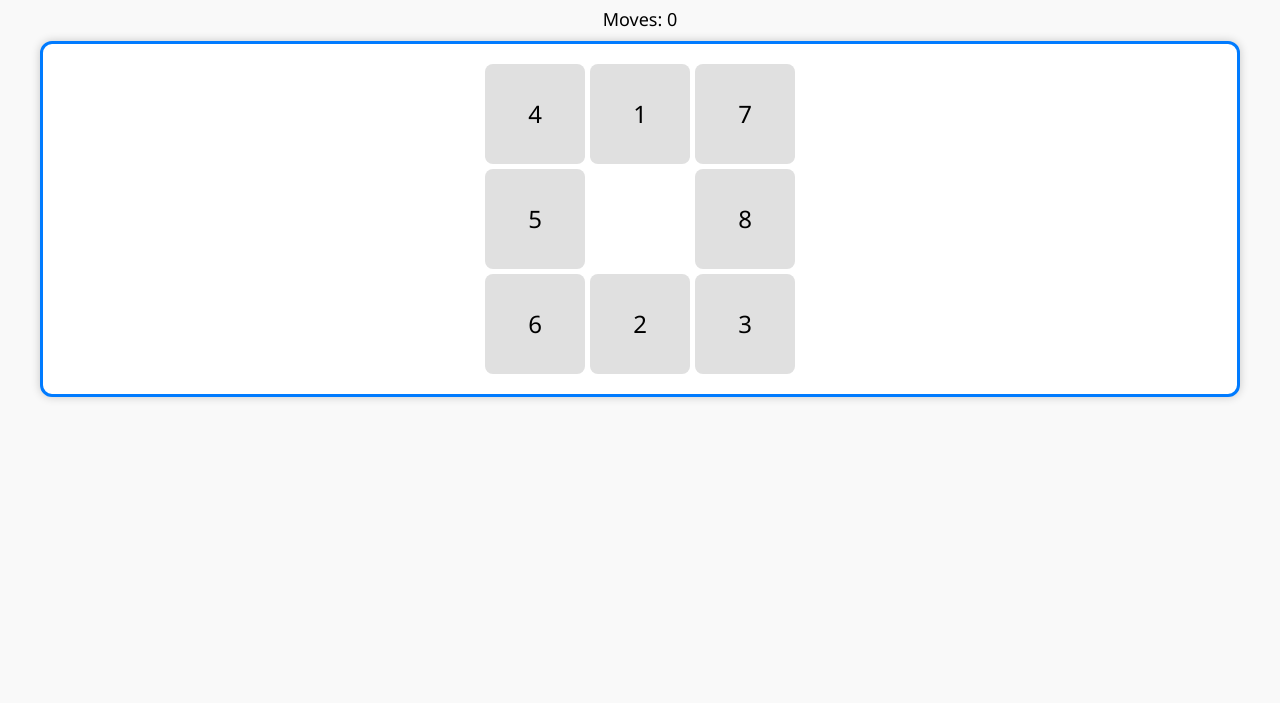
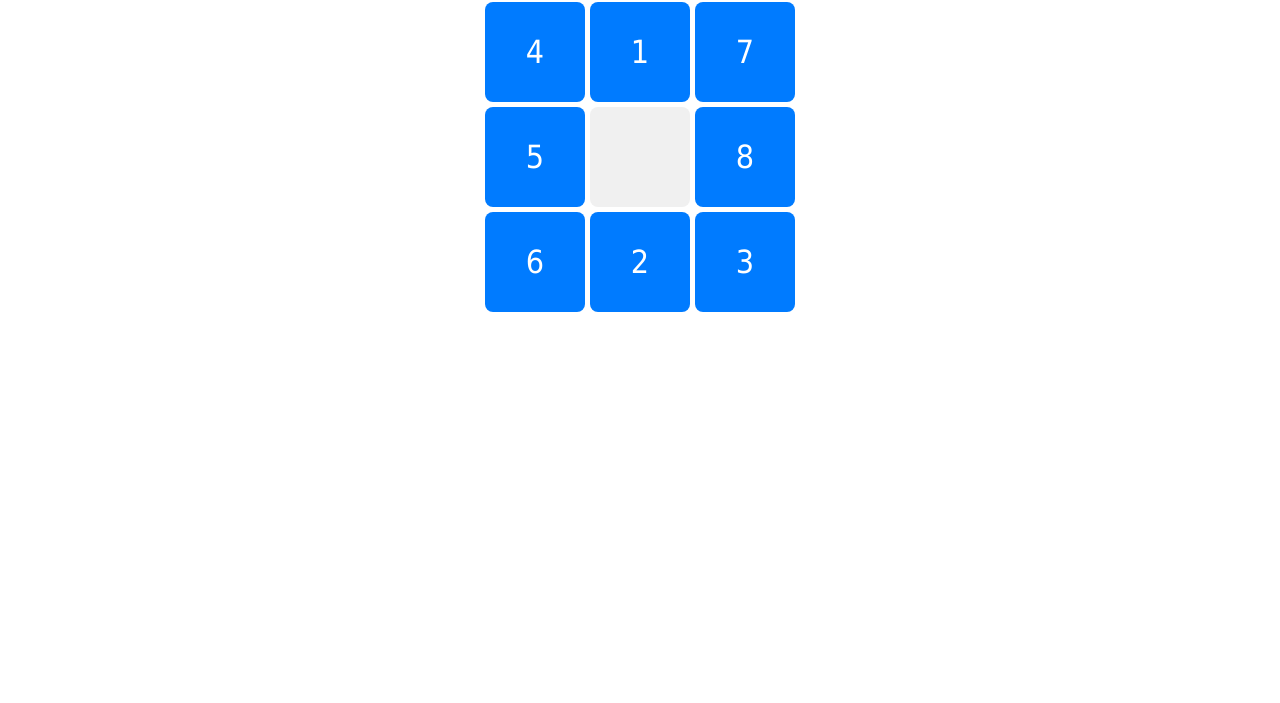
Before and after one commit to devdemoteam/extension2, a plain HTML site: page index.html in a window 1280 px wide. Shown: the part 97-800 px from the top of the page. Drawn offline with Linux system fonts and the light colour scheme.

Commit message:
Update index.html

```diff
--- a/index.html
+++ b/index.html
@@ -1,62 +1,45 @@
+
 <!DOCTYPE html>
 <html lang="en">
 <head>
     <meta charset="UTF-8">
-    <title>Coffee time ☕</title>
+    <title>3x3 Slide Puzzle</title>
     <style>
         body {
-            font-family: "Segoe UI", sans-serif;
+            font-family: Tahoma, sans-serif;
             text-align: center;
             margin: 40px;
-            background-color: #f9f9f9;
         }
-        #moveCounter {
-            font-size: 18px;
-            margin-bottom: 10px;
-        }
-        #message {
-            font-size: 20px;
-            color: green;
-            margin-top: 10px;
-        }
-        .puzzle {
+        #puzzle {
             display: grid;
             grid-template-columns: repeat(3, 100px);
-            grid-gap: 5px;
-            justify-content: center;
-            margin: 0 auto;
-            padding: 20px;
-            border: 3px solid #007BFF;
-            border-radius: 12px;
-            box-shadow: 0 0 10px rgba(0,0,0,0.2);
-            background-color: #fff;
+            grid-template-rows: repeat(3, 100px);
+            gap: 5px;
+            margin: auto;
+            width: max-content;
         }
         .tile {
-            width: 100px;
-            height: 100px;
-            font-size: 24px;
-            line-height: 100px;
-            background-color: #e0e0e0;
+            background-color: #007BFF;
+            color: white;
+            font-size: 32px;
+            display: flex;
+            justify-content: center;
+            align-items: center;
+            cursor: pointer;
             border-radius: 8px;
-            cursor: pointer;
-            user-select: none;
         }
-        .tile.empty {
-            background-color: transparent;
+        .empty {
+            background-color: #f0f0f0;
             cursor: default;
         }
     </style>
 </head>
 <body>
-    <h1>Coffee time ☕</h1>
-    <p id="moveCounter">Moves: 0</p>
-    <div class="puzzle" id="puzzle"></div>
-    <div id="message"></div>
+    <h1>3x3 Slide Puzzle</h1>
+    <div id="puzzle"></div>
 
     <script>
         const puzzle = document.getElementById("puzzle");
-        const message = document.getElementById("message");
-        let moveCount = 0;
         let tiles = [1, 2, 3, 4, 5, 6, 7, 8, null];
 
         function shuffle(array) {
@@ -66,47 +49,30 @@
             }
         }
 
-        function updateCounter() {
-            document.getElementById("moveCounter").textContent = "Moves: " + moveCount;
-        }
-
         function render() {
             puzzle.innerHTML = "";
             tiles.forEach((tile, index) => {
                 const div = document.createElement("div");
-                div.className = "tile" + (tile === null ? " empty" : "");
-                div.textContent = tile === null ? "" : tile;
-                div.onclick = () => moveTile(index);
+                div.className = tile ? "tile" : "tile empty";
+                div.textContent = tile ? tile : "";
+                div.addEventListener("click", () => moveTile(index));
                 puzzle.appendChild(div);
             });
         }
 
         function moveTile(index) {
             const emptyIndex = tiles.indexOf(null);
-            const validMoves = [index - 1, index + 1, index - 3, index + 3];
-            if (validMoves.includes(emptyIndex) &&
-                !(index % 3 === 0 && emptyIndex === index - 1) &&
-                !(index % 3 === 2 && emptyIndex === index + 1)) {
-                [tiles[index], tiles[emptyIndex]] = [tiles[emptyIndex], tiles[index]];
-                moveCount++;
-                updateCounter();
+            const validMoves = [emptyIndex - 1, emptyIndex + 1, emptyIndex - 3, emptyIndex + 3];
+            if (validMoves.includes(index) &&
+                !(emptyIndex % 3 === 0 && index === emptyIndex - 1) &&
+                !(emptyIndex % 3 === 2 && index === emptyIndex + 1)) {
+                [tiles[emptyIndex], tiles[index]] = [tiles[index], tiles[emptyIndex]];
                 render();
-                checkWin();
-            }
-        }
-
-        function checkWin() {
-            const winState = [1, 2, 3, 4, 5, 6, 7, 8, null];
-            if (tiles.every((val, idx) => val === winState[idx])) {
-                message.textContent = "🎉 Congratulations! You solved the puzzle!";
-            } else {
-                message.textContent = "";
             }
         }
 
         shuffle(tiles);
         render();
-        updateCounter();
     </script>
 </body>
 </html>
```
